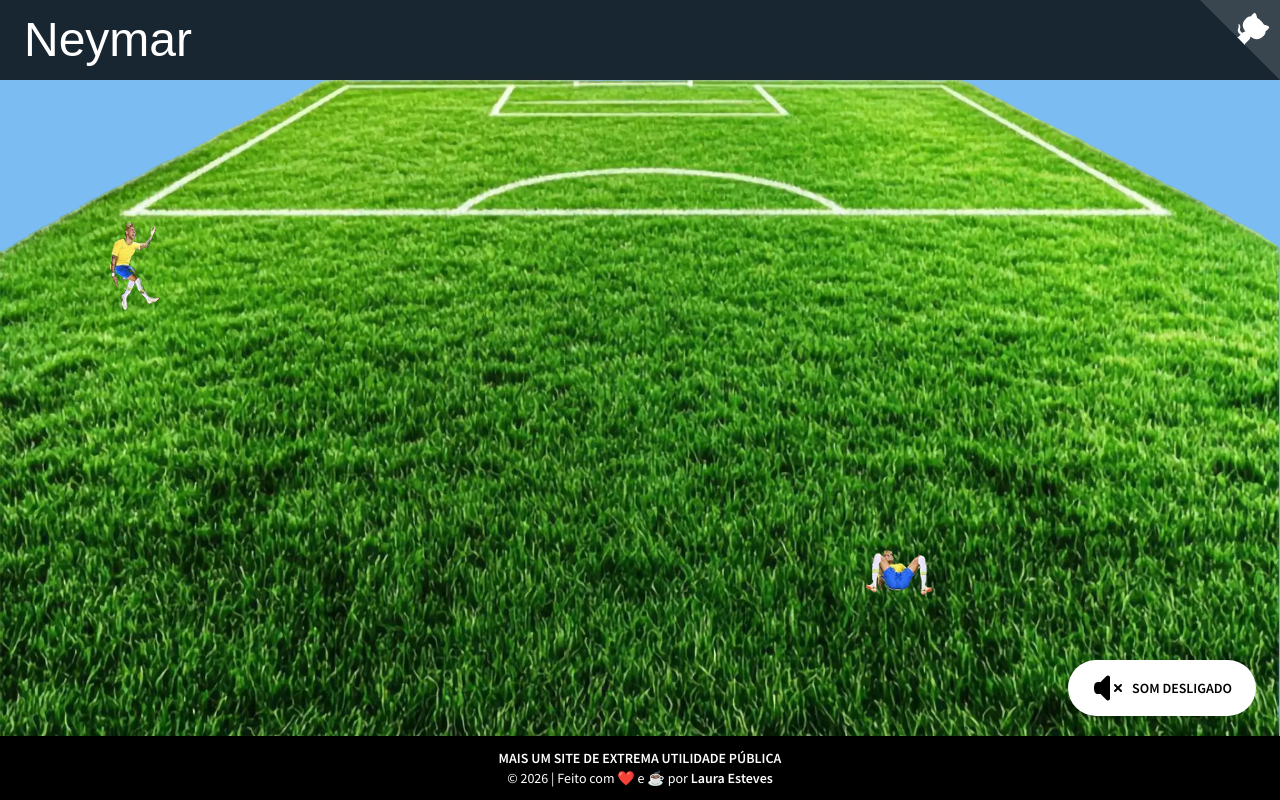
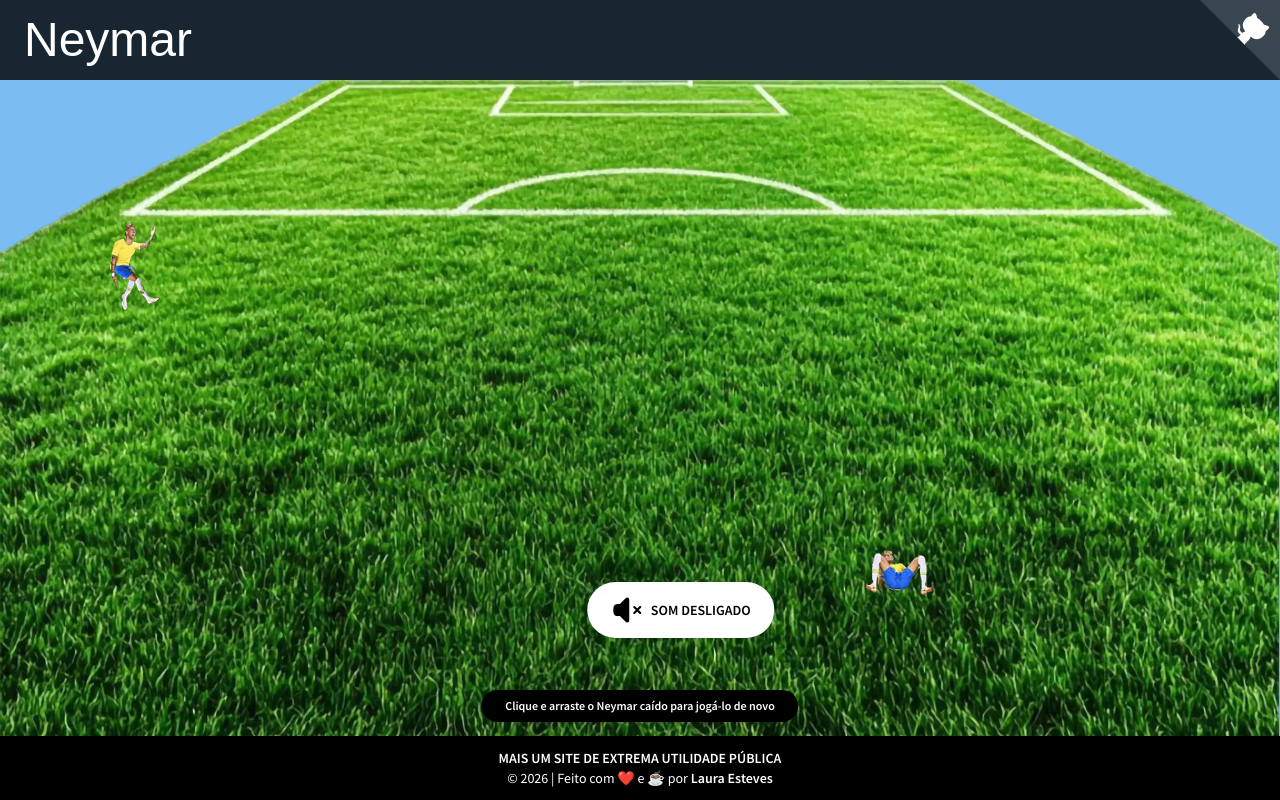
Before and after one commit to lauralesteves/neymar.lauraesteves.com, a React (Vite) app: page / in a window 1280 px wide. Built offline with nearby package versions, Linux system fonts and the light colour scheme; the HTML template or start-up script is replaced by a standard one; a web font is replaced by a local one.

Commit message:
feat(ui): adicionar aviso de drag and drop acima do footer

```diff
--- a/src/App.tsx
+++ b/src/App.tsx
@@ -47,7 +47,13 @@
       <GithubCorner />
       <Navbar />
       <FallingNeymar isMuted={isMuted} />
-      <AudioButton isMuted={isMuted} onToggle={toggleMute} />
+      <div className="fixed left-1/2 -translate-x-1/2 z-50 flex flex-col items-center gap-3" style={{ bottom: 'calc(var(--spacing) * 16 + 14px)' }}>
+        <AudioButton isMuted={isMuted} onToggle={toggleMute} />
+        <p className="bg-black text-white text-xs font-body font-semibold text-center whitespace-nowrap rounded-full px-6 py-2 shadow-lg">
+          <span className="hidden md:inline">Clique e arraste o Neymar caído para jogá-lo de novo</span>
+          <span className="md:hidden">Toque e arraste o Neymar caído para jogá-lo de novo</span>
+        </p>
+      </div>
       <Footer />
     </div>
   );
```
